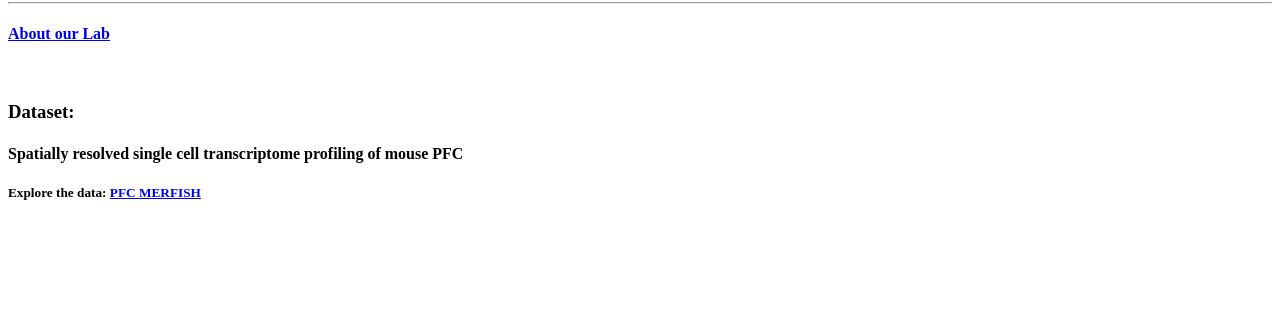
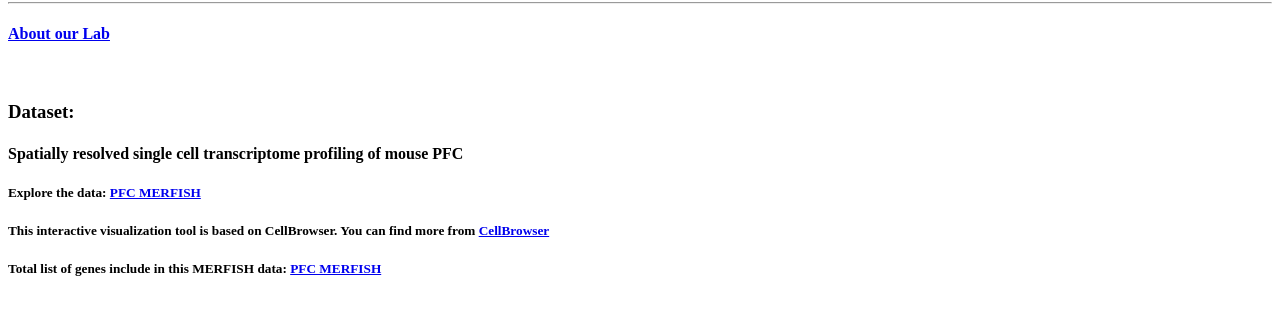
Before and after one commit to YiZhang-lab/yizhang-lab.github.io, a plain HTML site: page index.html in a window 1280 px wide. Shown: the part 78-392 px from the top of the page. Drawn offline with Linux system fonts and the light colour scheme.

Commit message:
Update index.html

```diff
--- a/index.html
+++ b/index.html
@@ -13,6 +13,9 @@
 <h4>Spatially resolved single cell transcriptome profiling of mouse PFC</h4>
 
 <h5>Explore the data: <a href="./PFC/index.html">PFC MERFISH</a></h5>
+<h5>This interactive visualization tool is based on CellBrowser. You can find more from <a href="https://cellbrowser.readthedocs.io/en/master/interface.html">CellBrowser</a></h5>
+
+ <h5> Total list of genes include in this MERFISH data: <a href="Table S1.xlsx">PFC MERFISH</a> </h5>
 
 </body>
 </html>
```
